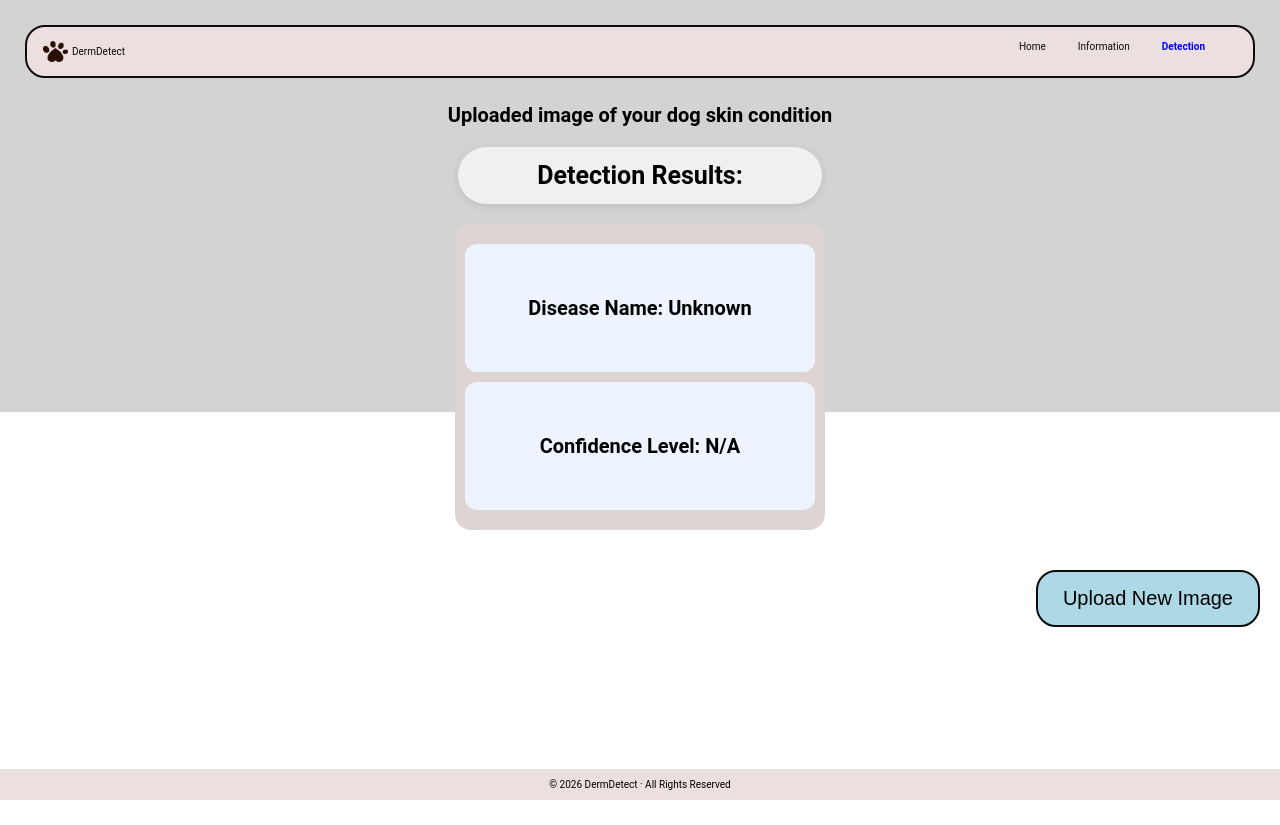
After one commit to shuixian71/fyp2_AI_web_application_dogskindiseasesdetection, a Flask app: page /result in a window 1280 px wide. The commit adds this page. Run offline with Flask 3, Linux system fonts and the light colour scheme.

Commit message:
update predict button in detection page, add result.html, update css for result.html, add predict and result function respectively in app.py

```diff
--- a/app.py
+++ b/app.py
@@ -1,8 +1,39 @@
 #import
-from flask import Flask, render_template, redirect
+from flask import Flask, render_template, redirect, request, jsonify
+import numpy as np
+from PIL import Image
+import tensorflow as tf
+import io
+import os
+from werkzeug.utils import secure_filename
 
 #My App
 app = Flask(__name__)
+
+#load the fine tuned model
+MODEL_PATH = os.path.join(os.path.dirname(__file__), 'model', 'best_model_V8.keras')
+model = tf.keras.models.load_model(MODEL_PATH)
+
+
+
+#Matching the class labels with the one trained in the google colab
+CLASS_NAMES = [
+    'Dermatitis',
+    'Fungal_infections',
+    'Healthy',
+    'Hypersensitivity',
+    'Demodicosis',
+    'ringworm'
+]
+
+# image preprocessing part
+def preprocess_image(image_bytes):
+    img = Image.open(io.BytesIO(image_bytes)).convert('RGB')
+    img = img.resize((224,224))
+    img_array = np.array(img) /255.0
+    img_array = np.expand_dims(img_array, axis=0)
+    return img_array
+
 
 @app.route("/")
 #home page
@@ -38,5 +69,54 @@ def demodicosis():
 def fungal_infection():
     return render_template('fungal_infection.html', active_page='information')
 
+#route for upload new image button
+@app.route('/result')
+def result():
+    disease = request.args.get('disease','Unknown')
+    confidence = request.args.get('confidence', 'N/A')
+    image_filename = request.args.get('image', None)
+    return render_template('result.html', disease=disease, confidence=confidence, image_filename= image_filename, active_page='detection')
+
+@app.route('/predict', methods=['POST'])
+def predict():
+    if 'file' not in request.files:
+        return jsonify({'error': 'No file uploaded'}), 400
+
+    file = request.files['file']
+
+    if file.filename == '':
+        return jsonify({'error' : 'No file uploaded'}), 400
+
+    filename = secure_filename(file.filename) #the variable defined for image uploaded by user
+
+    #save the uploaded  images into the folder uploaded_images in static folder
+    # save_path = os.path.join('static','uploads',filename)
+    # file.save(save_path)
+
+    # if file.filename =='':
+    #     return jsonify({'error': 'No file selected'}), 400
+
+    try:
+        image_bytes = file.read()
+        file.seek(0)
+
+        #save the uploaded  images into the folder uploaded_images in static folder
+        save_path = os.path.join('static','uploads',filename)
+        file.save(save_path)
+
+        processed = preprocess_image(image_bytes)
+        predictions = model.predict(processed)
+        predicted_index = np.argmax(predictions[0])
+        predicted_class = CLASS_NAMES[predicted_index]
+        confidence = float(np.max(predictions[0])) * 100
+
+        return jsonify({
+            'disease': predicted_class,
+            'confidence': f'{confidence:.2f}%',
+            'image_filename': filename
+        })
+
+    except Exception as e:
+        return jsonify({'error': str(e)}), 500
 if __name__ == "__main__":
     app.run(debug=True)
--- a/static/browseFile.js
+++ b/static/browseFile.js
@@ -64,6 +64,11 @@ dropContainer.addEventListener("drop",(event)=>{
         container.classList.add("active");
         fileName.innerHTML = file.name;
         fileSize.innerHTML = `${Math.round(file.size/1024)} KB`;
+
+        // add the the drag and drop file to the input
+        const dataTransfer = new DataTransfer();
+        dataTransfer.items.add(file);
+        document.getElementById('click').files = dataTransfer.files;
     }
 
     //get file
--- a/static/style.css
+++ b/static/style.css
@@ -597,3 +597,92 @@ html{
   margin-bottom: 10px;
 
 } /*end of css for ringworm page*/
+
+/* css for result page from line 601 until */
+.result_image{
+  display: flex;
+  justify-content: center;
+}
+
+.detection_results_wrapper{
+  display: flex;
+  justify-content: center;
+  width: 100%;
+  margin-top:  20px;
+}
+
+.detection_results{
+  width: 300px;
+  border-radius: 50px;
+  padding: 14px 32px;
+  background-color: #f0f0f0;
+  border: none;
+  display:flex;
+  justify-content: center;
+  align-items: center;
+  box-shadow: 0 2px 8px rgba(0,0,0,0.1);
+}
+
+.detection_results h1{
+  font-size: 25px;
+  font-weight: bolder;
+  margin: 0;
+  color: #000;
+}
+
+.disease_results_css{
+  /* width: 250px; */
+  width: auto;
+   padding: 14px 32px;
+    height: 100px;
+    display: flex;
+    justify-content: center;
+    border-radius: 12px;
+    /* margin-top: 30px; */
+    align-items: center;
+    /* margin: 20px auto; */
+    margin: 10px 0;
+    background-color: #eef4fd;
+    /* box-shadow: ; */
+}
+
+.disease_results_css h2{
+  font-size: 20px;
+  margin: 0;
+}
+
+.disease_results_wrapper{
+  width: 350px;
+  margin: 20px auto;
+  padding:10px;
+  border-radius: 16px;
+  box-shadow: 0 2px 12px rgba(0, 0, 0, 0, 0.08);
+  background-color: #ded4d4;
+
+}
+
+/* upload new  button in detection page */
+.upload_image_button {
+  background-color:  #ADD8E6;
+  /* border: none; */
+  border-radius: 20px;
+  border: 2px solid #0d0c0c;
+  color: black;
+  /* padding: 35px 25px; */
+  padding: 15px 25px;
+  text-align: center;
+  text-decoration: none;
+  /* display: inline-block; */
+  /* float: right; */
+  margin: 20px auto 40px auto;
+  margin-right: 20px;
+  font-size: 20px;
+  cursor: pointer;
+
+}
+
+.upload_new_image_btnwrapper{
+  display: flex;
+  justify-content: right;
+  margin-bottom: 40px;
+}
--- /dev/null
+++ b/templates/result.html
@@ -0,0 +1,38 @@
+{% extends 'base.html' %}
+{% block head%}
+{%endblock%}
+
+{% block body%}
+<div>
+    <h1 class="title">Uploaded image of your dog skin condition</h1>
+</div>
+
+{% if image_filename%}
+<div class="result_image">
+    <img src="{{url_for('static', filename='uploads/' +image_filename)}}" alt="uploaded image of dog skin" style="max-width:350px; border-radius: 10px;">
+</div>
+{% endif %}
+
+<div class="detection_results_wrapper">
+    <div class="detection_results">
+        <h1>Detection Results:</h1>
+    </div>
+</div>
+
+<div class="disease_results_wrapper">
+    <div class="disease_results_css">
+        <h2>Disease Name: {{disease}} </h2>
+    </div>
+
+    <div class="disease_results_css">
+        <h2>Confidence Level: {{confidence}}</h3>
+    </div>
+</div>
+
+<div class="upload_new_image_btnwrapper">
+    <a href="/detection">
+        <button class="upload_image_button">Upload New Image</button>
+    </a>
+</div>
+
+{% endblock %}
```
Also changed, not shown: requirements.txt (+33 -0 lines), templates/detection.html (+45 -2 lines), 1 other file.
